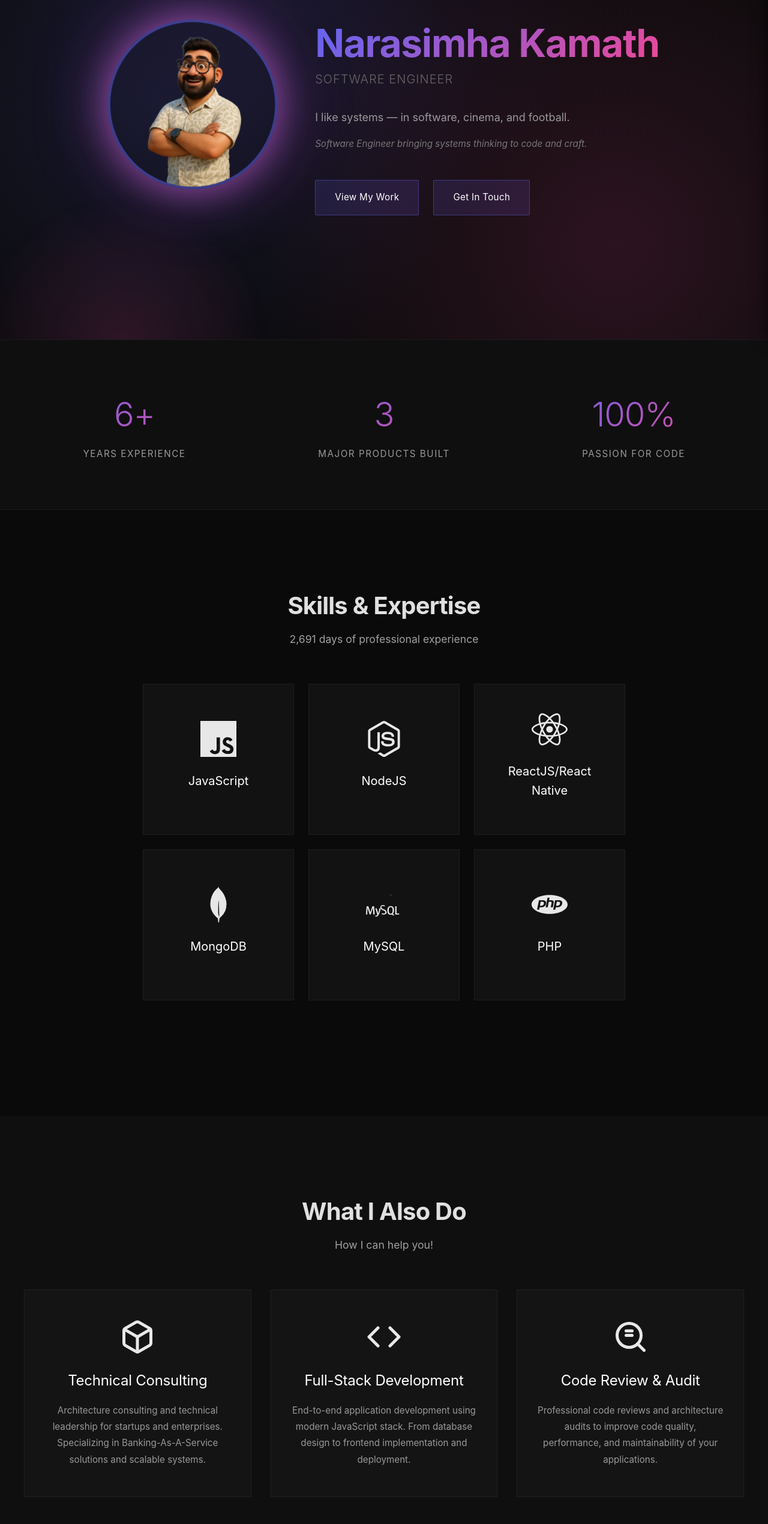
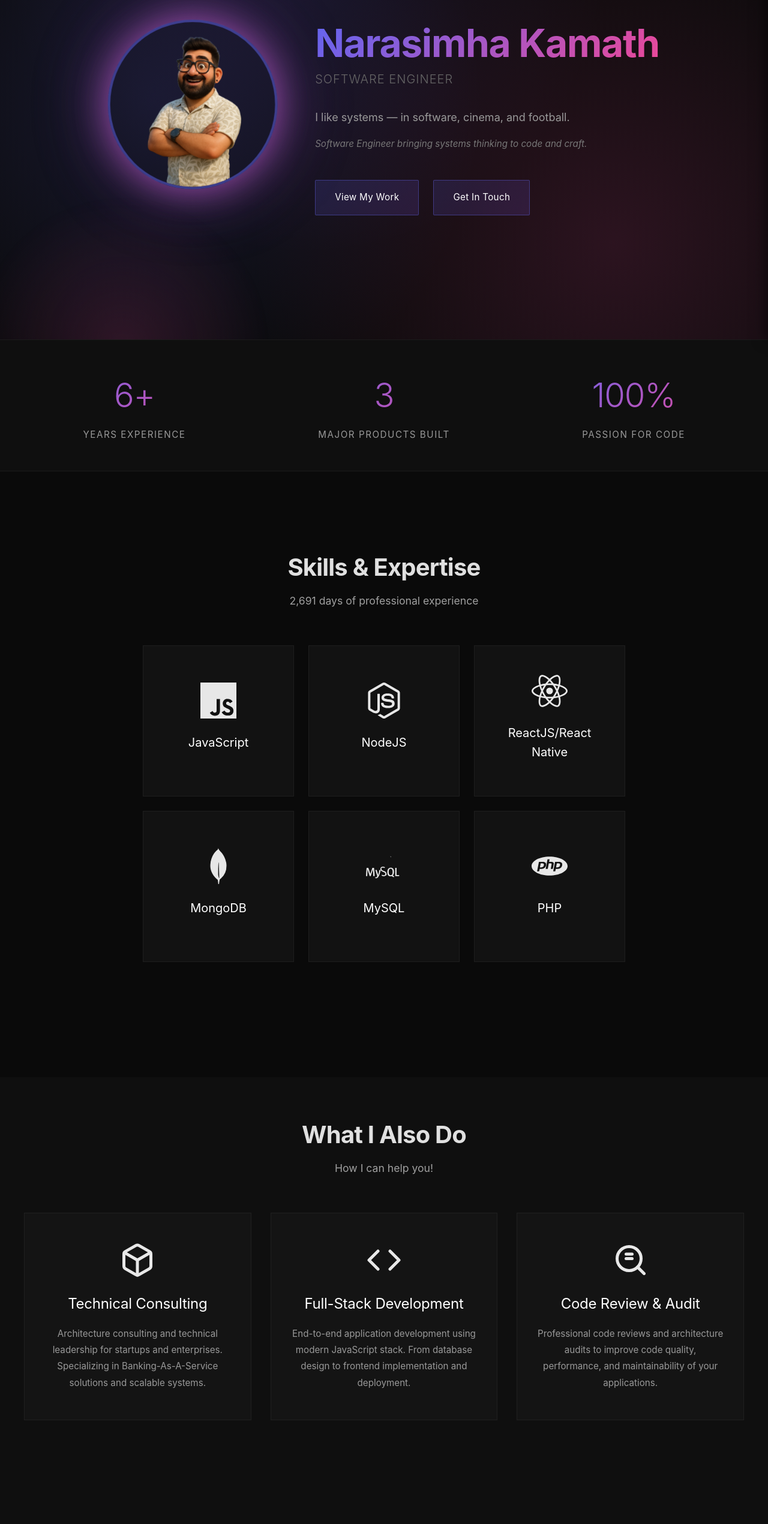
Before and after one commit to narasimhakamath/narasimhakamath-portfolio, a React (Vite) app: page / in a window 1280 px wide. Shown: the part 234-2775 px from the top of the page at 60% size. Built offline with nearby package versions, Linux system fonts and the light colour scheme; no server answers.

Commit message:
- Fixed some alignment issues.

```diff
--- a/src/components/Blog.css
+++ b/src/components/Blog.css
@@ -1,5 +1,5 @@
 .blog {
-  padding: 8rem 2rem;
+  padding: 4rem 2rem;
   background: linear-gradient(135deg, #0a0a0a 0%, #0f0f0f 100%);
   position: relative;
   overflow: hidden;
--- a/src/components/Experience.css
+++ b/src/components/Experience.css
@@ -1,5 +1,5 @@
 .experience {
-  padding: 4rem 2rem 8rem;
+  padding: 2rem 2rem 8rem;
   background:
     linear-gradient(to right, rgba(255, 255, 255, 0.02) 1px, transparent 1px),
     linear-gradient(to bottom, rgba(255, 255, 255, 0.02) 1px, transparent 1px),
--- a/src/components/Photography.css
+++ b/src/components/Photography.css
@@ -1,5 +1,5 @@
 .photography {
-  padding: 80px 20px;
+  padding: 60px 20px;
   background: #0a0a0a;
 }
 
@@ -87,9 +87,11 @@
   aspect-ratio: 16/9;
 }
 
-/* Concept Photography - 1:1 aspect ratio */
+/* Concept Photography - 1:1 aspect ratio, smaller size */
 .photo-card-concept {
   aspect-ratio: 1/1;
+  max-width: 500px;
+  margin: 0 auto;
 }
 
 .photo-card:hover {
--- a/src/components/Services.css
+++ b/src/components/Services.css
@@ -1,5 +1,5 @@
 .services {
-  padding: 8rem 2rem;
+  padding: 4rem 2rem;
   background: #0f0f0f;
   position: relative;
 }
--- a/src/components/Stats.css
+++ b/src/components/Stats.css
@@ -1,5 +1,5 @@
 .stats {
-  padding: 4rem 2rem;
+  padding: 2rem 2rem;
   background: rgba(255, 255, 255, 0.02);
   border-top: 1px solid rgba(255, 255, 255, 0.05);
   border-bottom: 1px solid rgba(255, 255, 255, 0.05);
```
